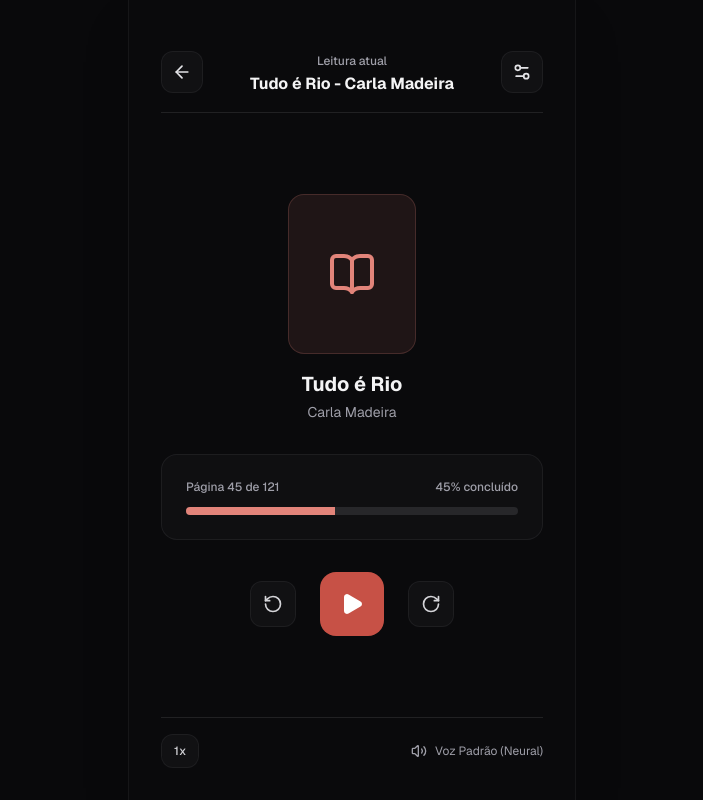
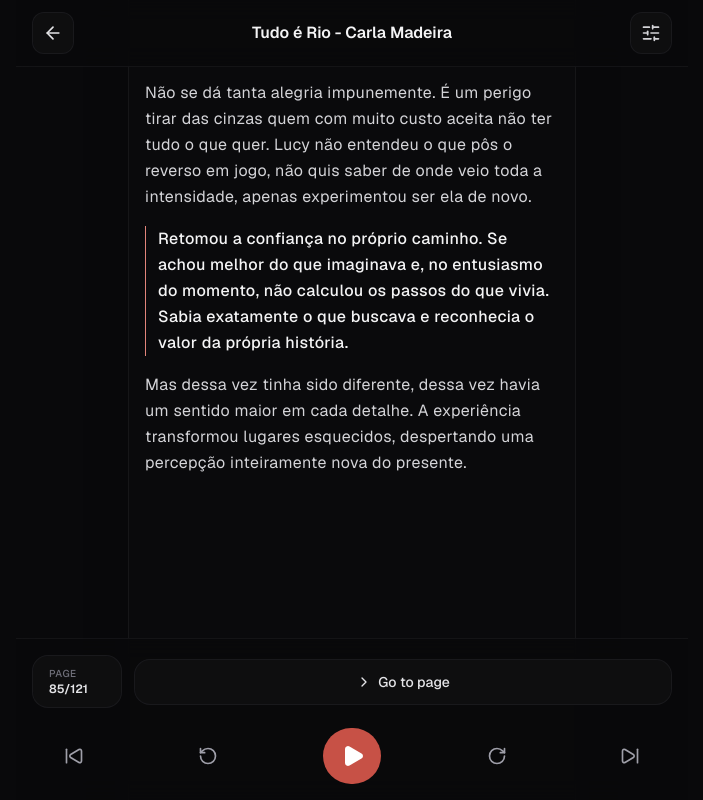
Before and after one commit to jaozinpaulin/audioread-app, a Next.js app: page /reading in a window 1280 px wide. Shown: the whole page, without its empty margins (288-991 px from the left). Built offline with nearby package versions, Linux system fonts and the light colour scheme.

Commit message:
style: ajusta layout fixo e controles na reading

```diff
--- a/src/app/reading/page.tsx
+++ b/src/app/reading/page.tsx
@@ -1,92 +1,87 @@
 'use client';
 
 import { useState } from 'react';
-import { ArrowLeft, Play, Pause, RotateCcw, RotateCw, Settings2, Volume2, BookOpen } from 'lucide-react';
+import Link from 'next/link';
+import { ArrowLeft, SlidersHorizontal, ChevronRight, SkipBack, RotateCcw, Play, Pause, RotateCw, SkipForward } from 'lucide-react';
 
 export default function ReadingPage() {
     const [isPlaying, setIsPlaying] = useState(false);
-    const [speed, setSpeed] = useState(1);
-
-    const togglePlay = () => setIsPlaying(!isPlaying);
-
-    const cycleSpeed = () => {
-        if (speed === 1) setSpeed(1.25);
-        else if (speed === 1.25) setSpeed(1.5);
-        else if (speed === 1.5) setSpeed(2);
-        else setSpeed(1);
-    };
 
     return (
-        <main className="flex-1 flex flex-col justify-between p-4 md:p-8 max-w-3xl mx-auto w-full min-h-screen text-zinc-100">
+        <main className="flex-1 flex flex-col justify-between max-w-2xl mx-auto w-full min-h-screen text-zinc-100 px-4">
 
-            <header className="py-4 border-b border-zinc-800/80 flex items-center justify-between shrink-0">
-                <button className="p-2.5 rounded-xl bg-zinc-900/50 border border-zinc-800/60 hover:border-zinc-700 transition-colors text-zinc-300 flex items-center justify-center cursor-pointer">
+            <header className="fixed top-0 left-0 right-0 max-w-2xl mx-auto bg-zinc-950/80 backdrop-blur-md px-4 py-3 border-b border-zinc-800/40 flex items-center justify-between shrink-0 z-50">
+                <Link
+                    href="/"
+                    className="p-2.5 rounded-xl bg-zinc-900/40 border border-zinc-800/50 hover:border-zinc-700 transition-colors text-zinc-300 flex items-center justify-center cursor-pointer"
+                >
                     <ArrowLeft className="w-5 h-5 text-zinc-200" />
-                </button>
-                <div className="text-center">
-                    <span className="text-xs font-medium text-zinc-400">Leitura atual</span>
-                    <h1 className="font-bold text-sm md:text-base text-zinc-100 line-clamp-1">Tudo é Rio - Carla Madeira</h1>
-                </div>
-                <button className="p-2.5 rounded-xl bg-zinc-900/50 border border-zinc-800/60 hover:border-zinc-700 transition-colors text-zinc-300 flex items-center justify-center cursor-pointer">
-                    <Settings2 className="w-5 h-5 text-zinc-200" />
+                </Link>
+
+                <h1 className="font-semibold text-sm md:text-base text-zinc-100 line-clamp-1 px-3 text-center">
+                    Tudo é Rio - Carla Madeira
+                </h1>
+
+                <button className="p-2.5 rounded-xl bg-zinc-900/40 border border-zinc-800/50 text-zinc-300 hover:text-zinc-100 hover:border-zinc-700 transition-colors flex items-center justify-center cursor-pointer">
+                    <SlidersHorizontal className="w-5 h-5" />
                 </button>
             </header>
 
-            <div className="space-y-8 my-6 flex-1 flex flex-col justify-center">
+            <div className="flex-1 overflow-y-auto pt-20 pb-48 space-y-4 text-zinc-300 leading-relaxed text-sm md:text-base tracking-wide font-normal">
+                <p>
+                    Não se dá tanta alegria impunemente. É um perigo tirar das cinzas quem com muito custo aceita não ter tudo o que quer. Lucy não entendeu o que pôs o reverso em jogo, não quis saber de onde veio toda a intensidade, apenas experimentou ser ela de novo.
+                </p>
 
-                <div className="flex flex-col items-center justify-center text-center space-y-4">
-                    <div className="w-32 h-40 rounded-2xl bg-primary-rose/10 border border-primary-rose/20 flex items-center justify-center text-primary-rose">
-                        <BookOpen className="w-12 h-12" />
+                <p className="border-l border-primary-rose pl-3 text-zinc-100 font-medium">
+                    Retomou a confiança no próprio caminho. Se achou melhor do que imaginava e, no entusiasmo do momento, não calculou os passos do que vivia. Sabia exatamente o que buscava e reconhecia o valor da própria história.
+                </p>
+
+                <p>
+                    Mas dessa vez tinha sido diferente, dessa vez havia um sentido maior em cada detalhe. A experiência transformou lugares esquecidos, despertando uma percepção inteiramente nova do presente.
+                </p>
+            </div>
+
+            <div className="fixed bottom-0 left-0 right-0 max-w-2xl mx-auto bg-zinc-950/80 backdrop-blur-md border-t border-zinc-800/40 px-4 py-4 space-y-4 z-50">
+
+                <div className="flex items-center gap-3">
+                    <div className="px-4 py-2.5 rounded-2xl bg-zinc-900/40 border border-zinc-800/50 flex flex-col justify-center min-w-[90px]">
+                        <span className="text-[10px] uppercase font-medium text-zinc-500 tracking-wider">Page</span>
+                        <span className="text-xs font-semibold text-zinc-200">85/121</span>
                     </div>
-                    <div className="space-y-1">
-                        <h2 className="text-xl font-bold text-zinc-100">Tudo é Rio</h2>
-                        <p className="text-sm text-zinc-400">Carla Madeira</p>
-                    </div>
+
+                    <button className="flex-1 py-3 px-4 rounded-2xl bg-zinc-900/40 border border-zinc-800/50 hover:border-zinc-700 text-zinc-200 font-medium text-xs md:text-sm transition-all flex items-center justify-center gap-1.5 cursor-pointer">
+                        <ChevronRight className="w-4 h-4" />
+                        <span>Go to page</span>
+                    </button>
                 </div>
 
-                <div className="bg-zinc-900/40 border border-zinc-800/60 rounded-2xl p-4 md:p-6 space-y-3">
-                    <div className="flex items-center justify-between text-xs text-zinc-400 font-medium">
-                        <span>Página 45 de 121</span>
-                        <span>45% concluído</span>
-                    </div>
-                    <div className="w-full bg-zinc-800 h-2 rounded-full overflow-hidden cursor-pointer">
-                        <div className="bg-primary-rose h-full w-[45%]"></div>
-                    </div>
-                </div>
+                <div className="flex items-center justify-between px-6 pt-1">
+                    <button className="p-2 text-zinc-400 hover:text-zinc-100 transition-colors cursor-pointer">
+                        <SkipBack className="w-5 h-5" />
+                    </button>
 
-                <div className="flex items-center justify-center gap-6">
-                    <button className="p-3 rounded-xl bg-zinc-900/50 border border-zinc-800/60 hover:bg-zinc-900 text-zinc-300 transition-colors cursor-pointer">
+                    <button className="p-2 text-zinc-400 hover:text-zinc-100 transition-colors cursor-pointer">
                         <RotateCcw className="w-5 h-5" />
                     </button>
 
                     <button
-                        onClick={togglePlay}
-                        className="p-5 rounded-2xl bg-accent-crimson hover:bg-[#b0453c] text-white transition-all cursor-pointer"
+                        onClick={() => setIsPlaying(!isPlaying)}
+                        className="p-4 rounded-full bg-accent-crimson hover:bg-[#b0453c] text-white transition-all cursor-pointer flex items-center justify-center"
                     >
-                        {isPlaying ? <Pause className="w-6 h-6" /> : <Play className="w-6 h-6 fill-current" />}
+                        {isPlaying ? <Pause className="w-6 h-6" /> : <Play className="w-6 h-6 fill-current ml-0.5" />}
                     </button>
 
-                    <button className="p-3 rounded-xl bg-zinc-900/50 border border-zinc-800/60 hover:bg-zinc-900 text-zinc-300 transition-colors cursor-pointer">
+                    <button className="p-2 text-zinc-400 hover:text-zinc-100 transition-colors cursor-pointer">
                         <RotateCw className="w-5 h-5" />
+                    </button>
+
+                    <button className="p-2 text-zinc-400 hover:text-zinc-100 transition-colors cursor-pointer">
+                        <SkipForward className="w-5 h-5" />
                     </button>
                 </div>
 
             </div>
 
-            <div className="pt-4 border-t border-zinc-800/80 flex items-center justify-between text-xs text-zinc-400 shrink-0">
-                <button
-                    onClick={cycleSpeed}
-                    className="px-3 py-2 rounded-xl bg-zinc-900/50 border border-zinc-800/60 text-zinc-300 hover:text-zinc-100 transition-colors cursor-pointer font-medium"
-                >
-                    {speed}x
-                </button>
-
-                <div className="flex items-center gap-2">
-                    <Volume2 className="w-4 h-4 text-zinc-400" />
-                    <span>Voz Padrão (Neural)</span>
-                </div>
-            </div>
-
         </main>
     );
 }
```
